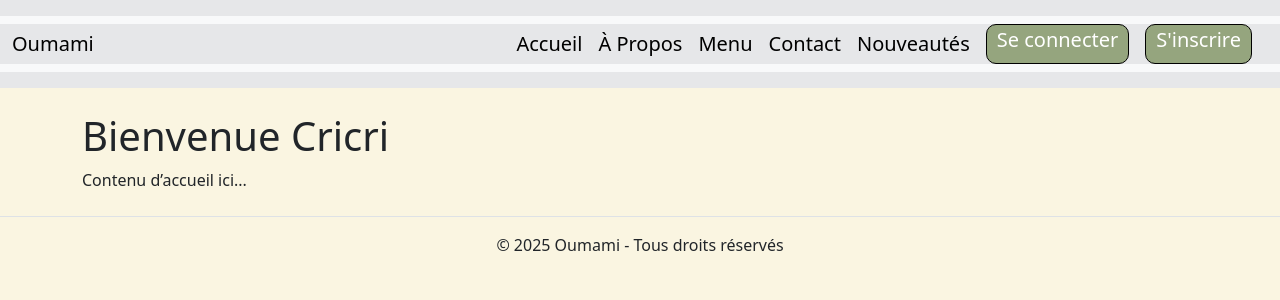
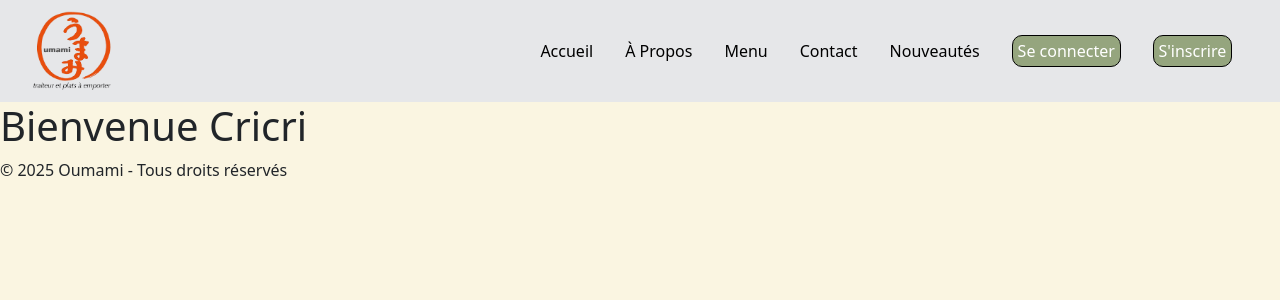
Before and after one commit to JorisVachey/SAE_Projet_groupe_9, a Flask app: page / in a window 1280 px wide. Shown: the top 300 px of the page. Run offline with Flask 3, Linux system fonts and the light colour scheme.

Commit message:
realisation du header dansle fichier base.html

```diff
--- a/monApp/static/css/styles.css
+++ b/monApp/static/css/styles.css
@@ -2,21 +2,39 @@ body {
     background-color: #FAF5E1;
 }
 
+/*css du header*/
 header {
     background-color: #E6E7E9;
-    padding: 1em 0;
+    padding: 0.7em 0;
 }
 
-header nav .container-fluid {
-    background-color: #E6E7E9;
-    margin: 0;
+header nav {
+    display: flex;
+    align-items: center;
 }
 
+header img {
+    width: 5em;
+    height: auto;
+}
 
-.btn_inscription, .btn_connection{
+header nav ul {
+    display: flex;
+    margin-left: auto;
+    margin-right: 3em;
+    align-items: center;
+    margin-bottom: 0;
+}
+
+header nav a {
+    margin-left: 2em;
+    text-decoration: none;
+    color: black;
+}
+header .btn_inscription, .btn_connection{
     background-color: #95A57E;
     border-radius: 10px;
     color: white;
     border: 1px solid black;
-    padding: 0 0.5em;
+    padding: 0.2em 0.3em;
 }
--- a/monApp/templates/base.html
+++ b/monApp/templates/base.html
@@ -14,31 +14,29 @@
     <!-- Barre de navigation -->
     {% block navbar %}
     <header>
-        <nav class="navbar navbar-expand-lg navbar-light bg-light">
-            <div class="container-fluid">
-                <a class="navbar-brand" href="{{ url_for('index') }}">Oumami</a>
-                <ul class="navbar-nav">
-                    <a class="navbar-brand" href="{{ url_for('index') }}">Accueil</a>
-                    <a class="navbar-brand" href="{{ url_for('propos') }}">À Propos</a>
-                    <a class="navbar-brand" href="{{ url_for('menu') }}">Menu</a>
-                    <a class="navbar-brand" href="{{ url_for('contact') }}">Contact</a>
-                    <a class="navbar-brand" href="{{ url_for('nouvautes') }}">Nouveautés</a>
-                    <a class="navbar-brand btn_connection" href="{{ url_for('connection') }}">Se connecter</a>
-                    <a class="navbar-brand btn_inscription" href="{{ url_for('inscritpion') }}">S'inscrire</a>
-                </ul>
-            </div>
+        <nav>
+            <a href="{{ url_for('index') }}"><img src="{{ url_for('static', filename='img/logo_oumami.png') }}" alt="logo Oumami"></a>
+            <ul>
+                <a href="{{ url_for('index') }}">Accueil</a>
+                <a href="{{ url_for('propos') }}">À Propos</a>
+                <a href="{{ url_for('menu') }}">Menu</a>
+                <a href="{{ url_for('contact') }}">Contact</a>
+                <a href="{{ url_for('nouvautes') }}">Nouveautés</a>
+                <a class="navbar-brand btn_connection" href="{{ url_for('connection') }}">Se connecter</a>
+                <a class="navbar-brand btn_inscription" href="{{ url_for('inscritpion') }}">S'inscrire</a>
+            </ul>
         </nav>
     </header>
     {% endblock %}
 
     <!-- Contenu principal -->
-    <main class="container mt-4">
+    <main>
         {% block main %}
         {% endblock %}
     </main>
 
     <!-- Pied de page -->
-    <footer class="text-center py-3 mt-4 border-top">
+    <footer>
         <p>&copy; 2025 Oumami - Tous droits réservés</p>
     </footer>
 </body>
--- a/monApp/templates/index.html
+++ b/monApp/templates/index.html
@@ -2,5 +2,4 @@
 
 {% block main %}
     <h1>Bienvenue {{ name }}</h1>
-    <p>Contenu d’accueil ici...</p>
 {% endblock %}
```
Also changed, not shown: monApp/static/img/logo_oumami.png (added).
